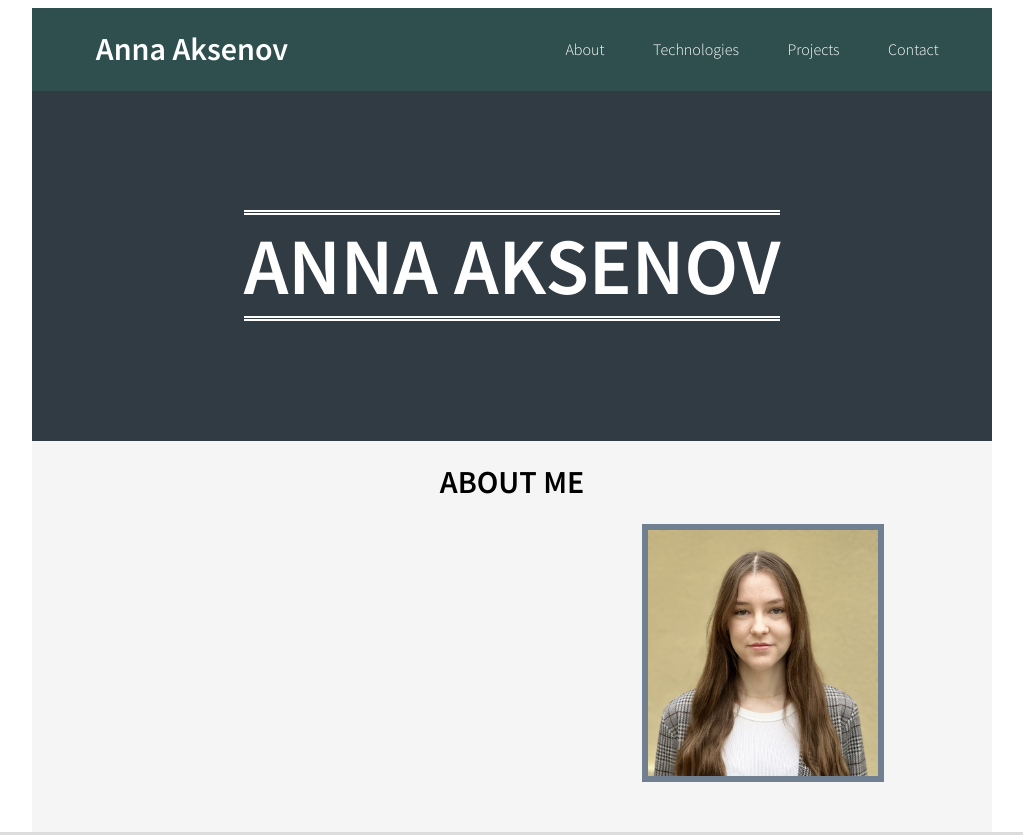
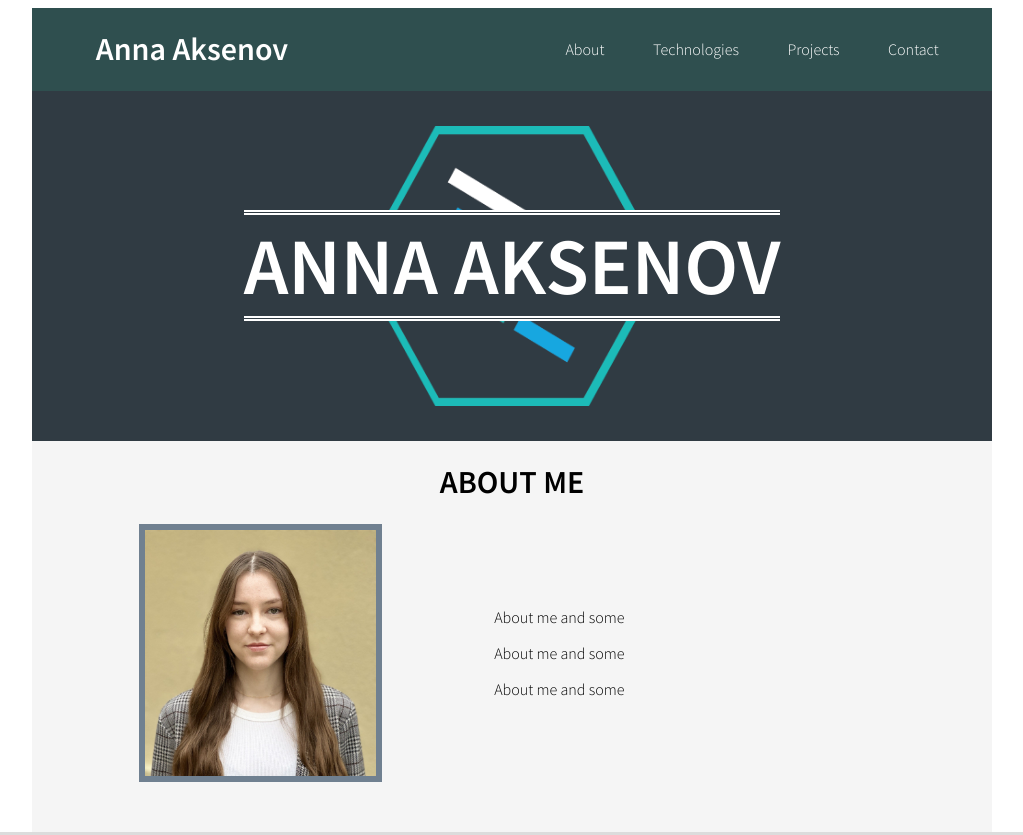
Before and after one commit to annaaksenov/prep-portfolio, a website: page index.html in a window 1280 px wide. Shown: the top 835 px of the page, without its empty margins (128-1151 px from the left). Drawn offline with Linux system fonts and the light colour scheme.

Commit message:
Typos fixed.

```diff
--- a/index.html
+++ b/index.html
@@ -23,8 +23,12 @@
       </div>
       <div id="about" class="row justify-evenly align-center pb-50 about-section">
         <h1 class="col-12">ABOUT ME</h1>
-        <div class="col-5 text-align-reset"></div>
         <img alt="Anna Aksenov portrait" src="assets/anna-aksenov.JPG" class="col-3 about-image">
+        <div class="col-5 text-align-reset">
+          <p>About me and some</p>
+          <p>About me and some</p>
+          <p>About me and some</p>
+        </div>
       </div>
     </div>
     <div id="tech" class="row justify-evenly pb-50 tech-section">
--- a/styles.css
+++ b/styles.css
@@ -43,7 +43,7 @@ html {
 }
 
 .hero-image {
-  background-image: url("assests/lfz-logo.png");
+  background-image: url("assets/lfz-logo.png");
   background-color: #303b43;
   background-position: center;
   background-repeat: no-repeat;
```
